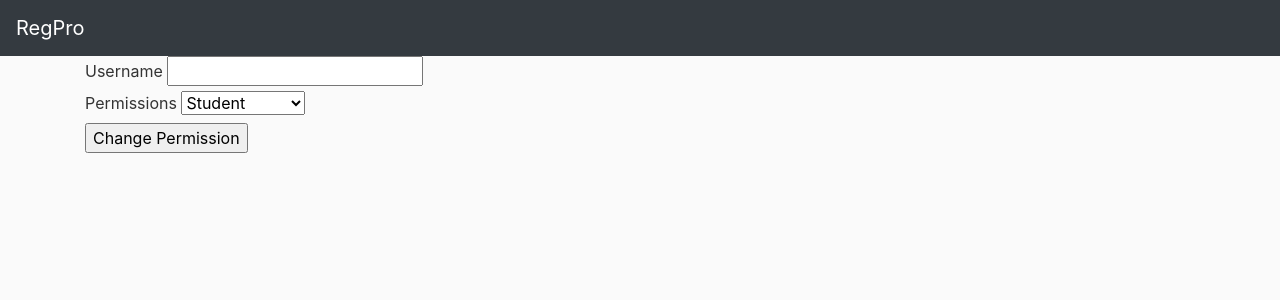
After one commit to RBGPanda/RegPro, a Flask app: page /changePermissions in a window 1280 px wide. The commit adds this page. Shown: the top 300 px of the page. Run offline with Flask 2, Linux system fonts and the light colour scheme; some libraries are stand-ins or nearby versions.

Commit message:
added change permissions fuctionality

```diff
--- a/regpro/forms.py
+++ b/regpro/forms.py
@@ -2,6 +2,26 @@ from flask_wtf import FlaskForm
 from wtforms import SelectField, StringField, SubmitField
 from wtforms.validators import DataRequired, Length, ValidationError
 from regpro.models import User
+
+class ChangePermissions(FlaskForm):
+
+    permissions = SelectField("Permissions",
+        choices=[("student", "Student"), ("instructor", "Instructor"), ("advisor", "Advisor"), ("administrator", "Administrator")],
+        default=1,
+        coerce=str)
+
+    username = StringField("Username",
+        validators=[DataRequired(),
+                    Length(min=1, max=20, message="Username must be between 3 and 20 characters")
+                    ])
+
+    submit = SubmitField("Change Permission")
+
+    def validate_username(self, username):
+        user = User.query.filter_by(username=username.data).first()
+        if not user:
+            raise ValidationError("Username does not exist")
+
 
 class RegistrationForm(FlaskForm):
 
--- a/regpro/routes.py
+++ b/regpro/routes.py
@@ -1,6 +1,6 @@
 from flask import render_template, url_for, flash, redirect
 from regpro import app, db
-from regpro.forms import RegistrationForm, LoginForm, CourseRegistrationForm
+from regpro.forms import RegistrationForm, LoginForm, CourseRegistrationForm, ChangePermissions
 from regpro.models import User, Course, courses
 from flask_login import login_user, current_user, logout_user
 
@@ -10,6 +10,15 @@ from flask_login import login_user, current_user, logout_user
 def home():
     return render_template('home.html')
 
+@app.route('/changePermissions', methods=['GET', 'POST'])
+def changePermissions():
+    form = ChangePermissions()
+    if form.validate_on_submit():
+        user = User.query.filter_by(username=form.username.data).first()
+        user.permissions = form.permissions.data
+        db.session.commit()
+        return redirect(url_for('administrator'))
+    return render_template('changePermissions.html', page='change-permissions', form=form)
 
 @app.route('/signup', methods=['GET', 'POST'])
 def signup():
@@ -19,7 +28,7 @@ def signup():
         db.session.add(user)
         db.session.commit()
         flash(f'Account created for {form.username.data}', 'success')
-        return redirect(url_for('home'))
+        return redirect(url_for('administrator'))
 
     return render_template('signup.html', page='Sign-up', form=form)
 
--- a/regpro/templates/administrator.html
+++ b/regpro/templates/administrator.html
@@ -2,6 +2,9 @@
 
 
 {% block nav %}
+<li class="nav-item active">
+    <a class="nav-link" href="{{ url_for('changePermissions') }}">Change Permissions<span class="sr-only">(current)</span></a>
+</li>
 <li class="nav-item active">
     <a class="nav-link" href="{{ url_for('signup') }}">Register User<span class="sr-only">(current)</span></a>
 </li>
--- /dev/null
+++ b/regpro/templates/changePermissions.html
@@ -0,0 +1,22 @@
+{% extends "template.html" %}
+
+{% block content %}
+
+    <div>
+        <form method="POST" action="" autocomplete="off">
+            {{ form.hidden_tag() }}
+            <div>
+                {{ form.username.label() }}
+                {{ form.username() }}
+            </div>
+            <div>
+                {{ form.permissions.label() }}
+                {{ form.permissions() }}
+            </div>
+            <div>
+                {{ form.submit() }}
+            </div>
+        </form>
+    </div>
+
+{% endblock content %}
```
Also changed, not shown: regpro/site.db.
